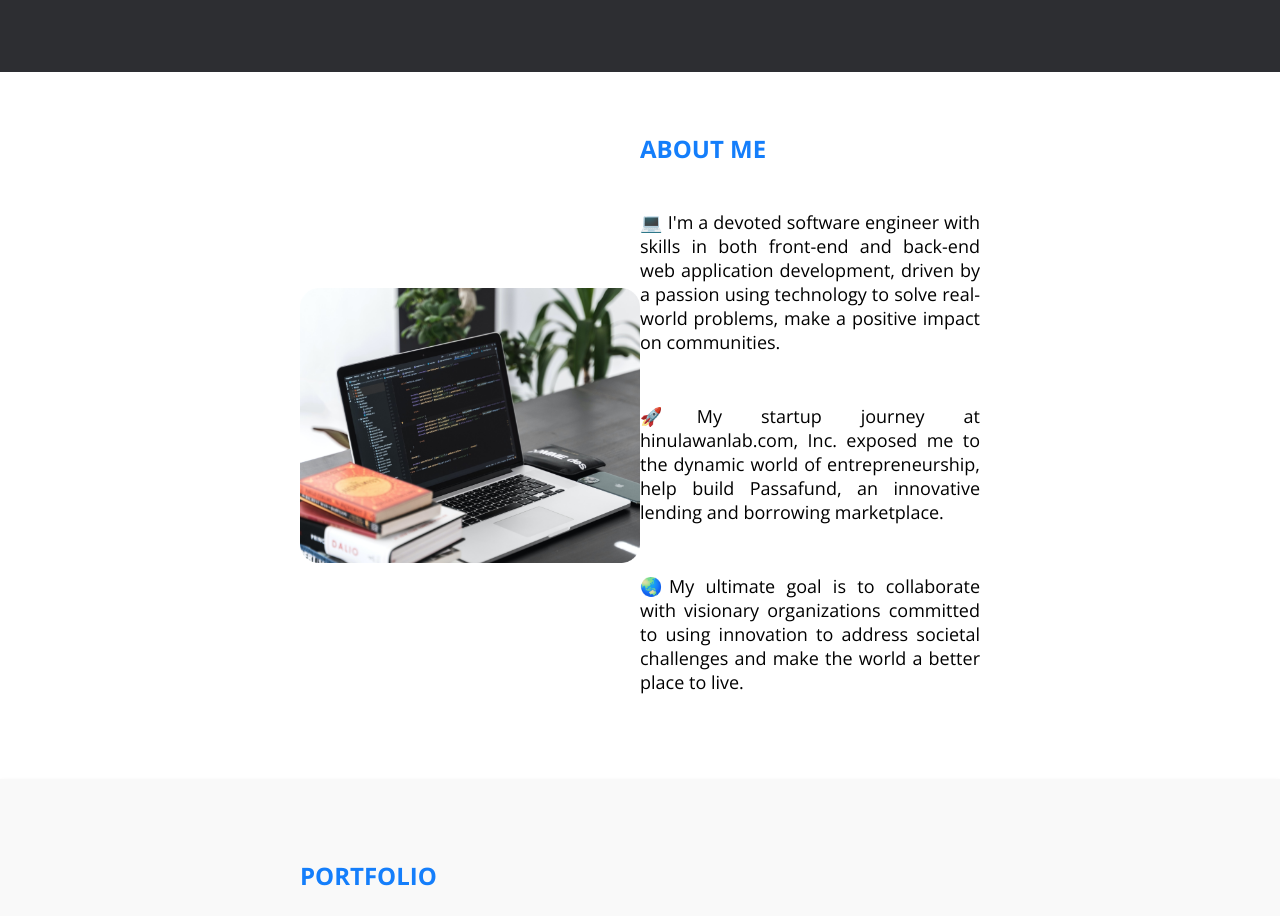
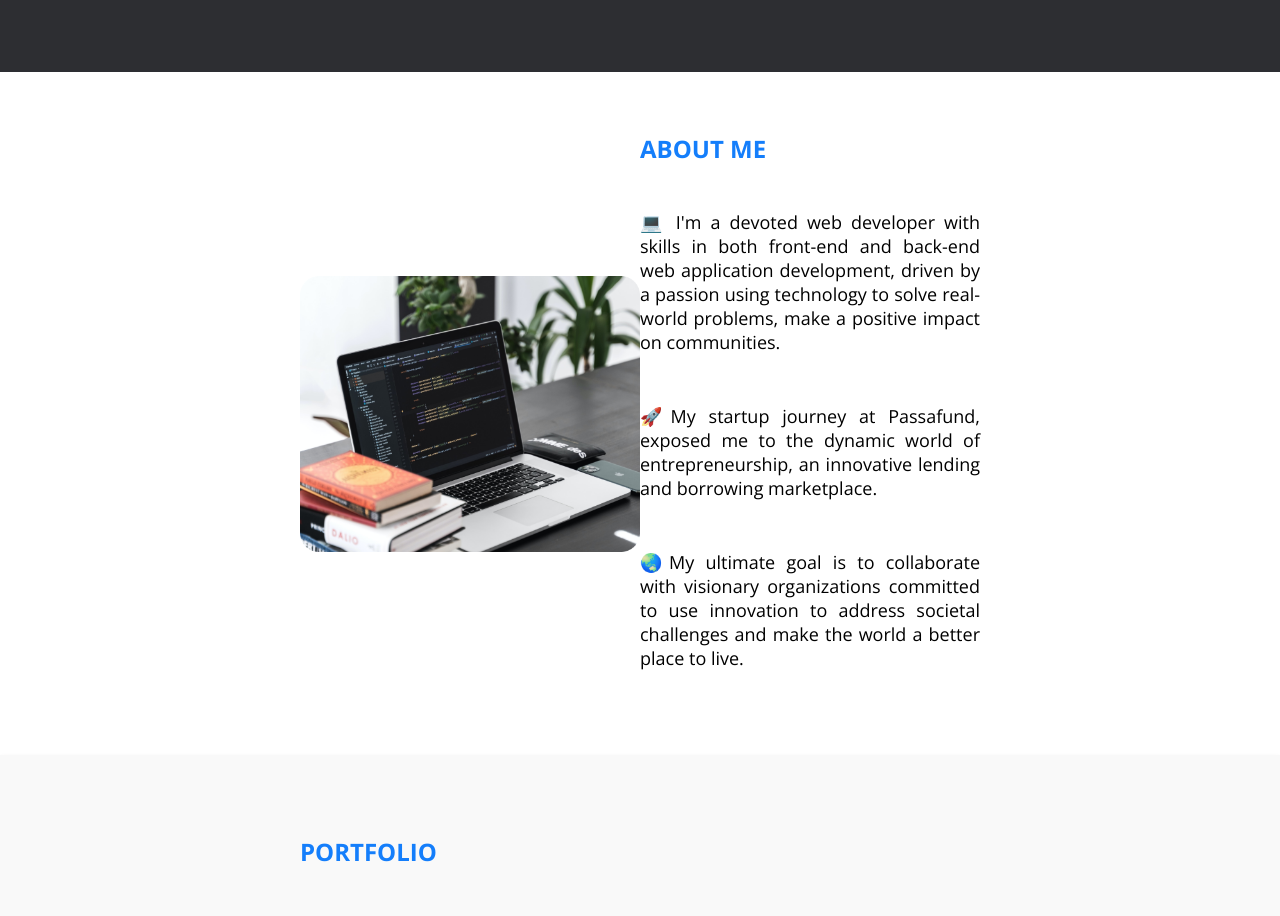
Before and after one commit to cilinjohnrey/dev-portfolio, a Vue app: page / in a window 1280 px wide. Shown: the part 760-1676 px from the top of the page. Built offline with nearby package versions, Linux system fonts and the light colour scheme; what vue-writer would draw is missing.

Commit message:
Implement about-me animation and text

```diff
--- a/package.json
+++ b/package.json
@@ -11,6 +11,7 @@
   "dependencies": {
     "emailjs-com": "^3.2.0",
     "swiper": "^11.1.4",
+    "vanilla-tilt": "^1.8.1",
     "vue": "^3.4.21",
     "vue-router": "^4.0.13",
     "vue-writer": "^2.0.2",
--- a/src/components/About-me.vue
+++ b/src/components/About-me.vue
@@ -1,13 +1,13 @@
 <template>
 <div class="about-me-container">
-    <div class="about-me-image">
+    <div class="about-me-image" v-tilt="{ max: 10, speed: 400}">
         <img src="/Laptop.png" alt="Laptop with code">
     </div>
     <div class="about-me-text">
         <h2>ABOUT ME</h2>
-        <p>💻 I'm a devoted software engineer with skills in both front-end and back-end web application development, driven by a passion using technology to solve real-world problems, make a positive impact on communities.</p>
-        <p>🚀My startup journey at hinulawanlab.com, Inc. exposed me to the dynamic world of entrepreneurship, help build Passafund, an innovative lending and borrowing marketplace.</p>
-        <p id="portfolio">🌏My ultimate goal is to collaborate with visionary organizations committed to using innovation to address societal challenges and make the world a better place to live.</p>
+        <p>💻 I'm a devoted web developer with skills in both front-end and back-end web application development, driven by a passion using technology to solve real-world problems, make a positive impact on communities.</p>
+        <p>🚀My startup journey at Passafund, exposed me to the dynamic world of entrepreneurship, an innovative lending and borrowing marketplace.</p>
+        <p id="portfolio">🌏My ultimate goal is to collaborate with visionary organizations committed to use innovation to address societal challenges and make the world a better place to live.</p>
     </div>
 </div>
 </template>
@@ -24,11 +24,13 @@
     align-items: center;
     justify-content: flex-start;
     width: 50%;
+    perspective: 1000px;
 }
 
 .about-me-image img {
     max-width: 100%;
     border-radius: 15px;
+    will-change: transform;
 }
 
 .about-me-text {
--- a/src/main.js
+++ b/src/main.js
@@ -3,6 +3,7 @@ import App from './App.vue';
 import './assets/main.css';
 import { createRouter, createWebHistory } from 'vue-router';
 import VueWriter from "vue-writer";
+import VanillaTilt from 'vanilla-tilt';
 
 const routes = [
   { path: '/', component: App },
@@ -26,4 +27,19 @@ const router = createRouter({
 const app = createApp(App);
 app.use(router);
 app.use(VueWriter);
+app.directive('tilt', {
+  mounted(el, binding) {
+      VanillaTilt.init(el, binding.value || {
+          max: 10,
+          speed: 400,
+          glare: true,
+          'max-glare': 0.5,
+      });
+  },
+  unmounted(el) {
+      if (el.vanillaTilt) {
+          el.vanillaTilt.destroy();
+      }
+  },
+});
 app.mount('#app');
```
Also changed, not shown: 1 other file (tests, documents, lock files or other folders).
